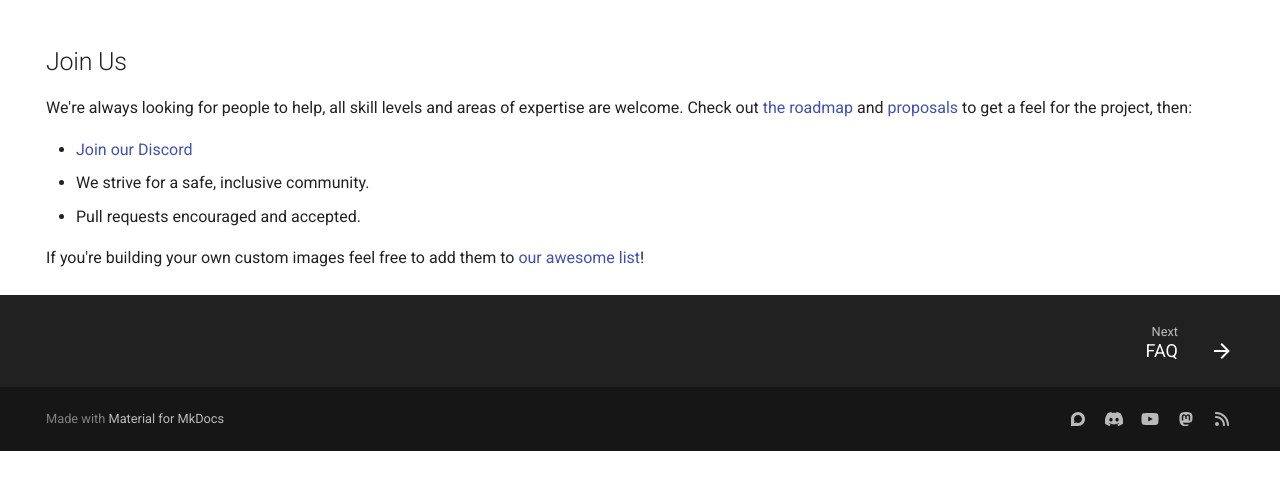
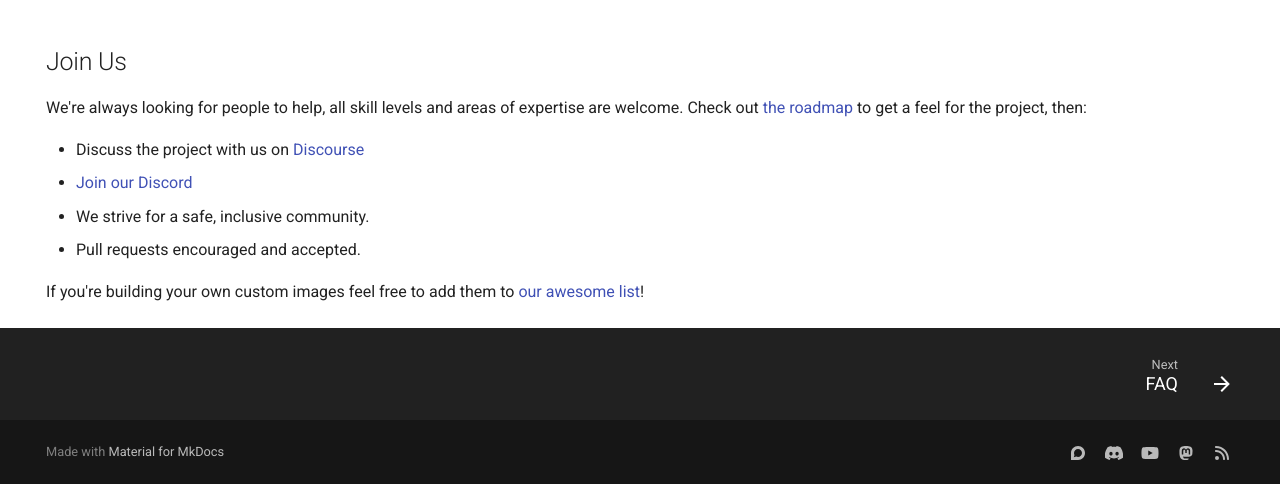
Before and after one commit to ublue-os/website, an MkDocs documentation site: the page built from docs/index.md, in a window 1280 px wide and 900 px high, scrolled down 3380 px, cut to the strip 416-900 px from the top of the window. Built offline with MkDocs 1.6.1 and Material for MkDocs 9.7.7, drawn with Linux system fonts in a browser that asks for light colours; comment, search, counter and statistics services are not loaded; before the commit the page ends 4247 px from its top, so only the background shows below that.

Commit message:
fix: broken links on index page

```diff
--- a/docs/index.md
+++ b/docs/index.md
@@ -114,8 +114,9 @@ Our goal is to for one install to last the life of the hardware.
 
 ## Join Us
 
-We're always looking for people to help, all skill levels and areas of expertise are welcome. Check out [the roadmap](https://github.com/orgs/ublue-os/projects/1) and [proposals](https://github.com/orgs/ublue-os/discussions?discussions_q=is%3Aopen+label%3Aproposal) to get a feel for the project, then:
+We're always looking for people to help, all skill levels and areas of expertise are welcome. Check out [the roadmap](https://github.com/orgs/ublue-os/projects/1) to get a feel for the project, then:
 
+- Discuss the project with us on [Discourse](https://universal-blue.discourse.group/)
 - [Join our Discord](https://discord.gg/WEu6BdFEtp)
   - We strive for a safe, inclusive community.
 - Pull requests encouraged and accepted.
```
